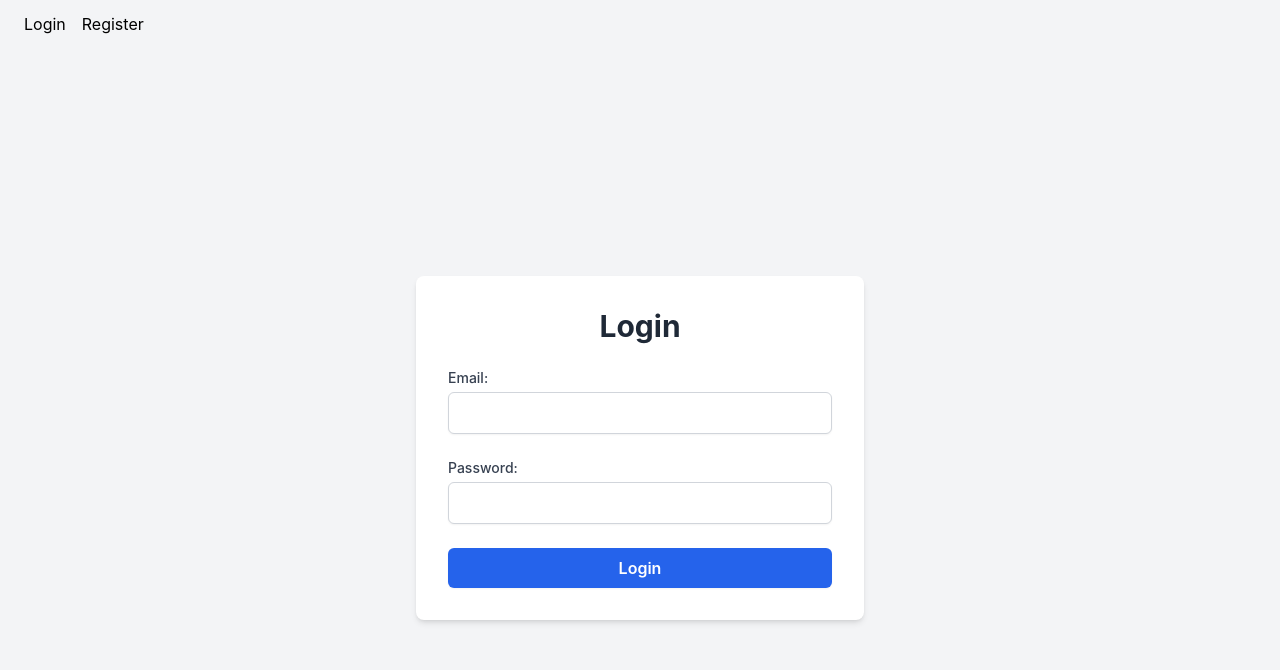
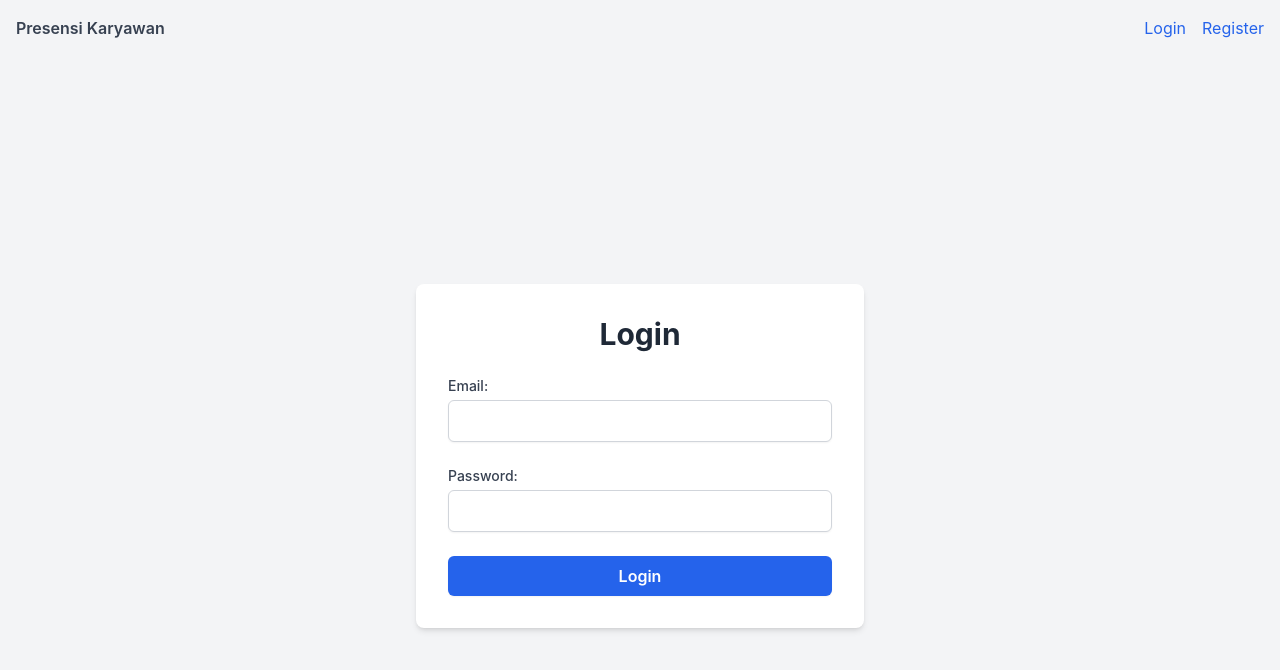
Before and after one commit to E-PPAW-TI503P-2025/PRKPAW_20230140223, a React (Create React App) app in the folder 20230140223-react/: page / in a window 1280 px wide. Shown: the top 670 px of the page. Built offline with nearby package versions, Linux system fonts and the light colour scheme.

Commit message:
Refactor App component to enhance navigation UI and remove unnecessary comments

```diff
--- a/20230140223-react/src/App.js
+++ b/20230140223-react/src/App.js
@@ -1,4 +1,3 @@
-// src/App.js
 import React from 'react';
 import { BrowserRouter as Router, Routes, Route, Link } from 'react-router-dom';
 import LoginPage from './components/LoginPage';
@@ -9,17 +8,24 @@ function App() {
   return (
     <Router>
       <div>
-        {/* Navigasi sederhana (bisa kamu hapus nanti kalau tidak perlu) */}
-        <nav style={{ padding: '12px 24px', backgroundColor: '#f3f4f6' }}>
-          <Link to="/login" style={{ marginRight: 16 }}>Login</Link>
-          <Link to="/register">Register</Link>
+        <nav className="p-4 bg-gray-100 flex justify-between">
+          <div className="font-semibold text-gray-700">
+            Presensi Karyawan
+          </div>
+          <div>
+            <Link to="/login" className="mr-4 text-blue-600 hover:underline">
+              Login
+            </Link>
+            <Link to="/register" className="text-blue-600 hover:underline">
+              Register
+            </Link>
+          </div>
         </nav>
 
         <Routes>
           <Route path="/login" element={<LoginPage />} />
           <Route path="/register" element={<RegisterPage />} />
           <Route path="/dashboard" element={<DashboardPage />} />
-          {/* default: kalau buka "/" langsung arahkan ke halaman login */}
           <Route path="/" element={<LoginPage />} />
         </Routes>
       </div>
```
